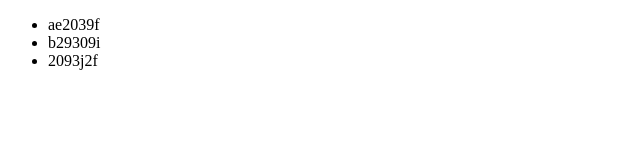
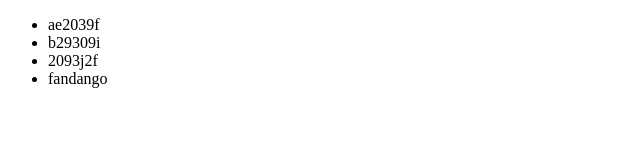
Before and after one commit to bamtron5/forkConflicts, a plain HTML site: page index.html in a window 1280 px wide. Shown: the full height of the page, 0-640 px from the left. Drawn offline with Linux system fonts and the light colour scheme.

Commit message:
added fandango

```diff
--- a/index.html
+++ b/index.html
@@ -10,7 +10,8 @@
       var myCommits = [
         'ae2039f',
         'b29309i',
-        '2093j2f'
+        '2093j2f',
+        'fandango'
       ];
       var myList = document.getElementById("myList");
 
```
